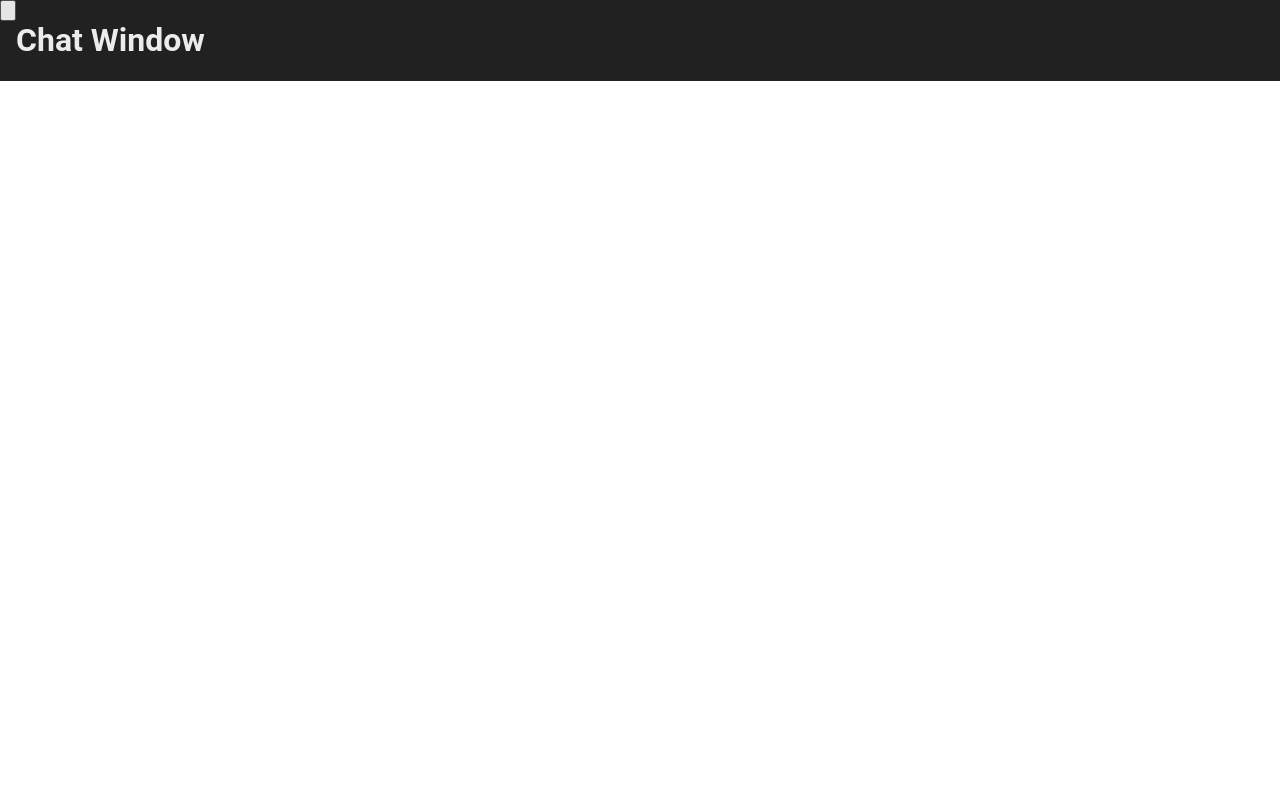
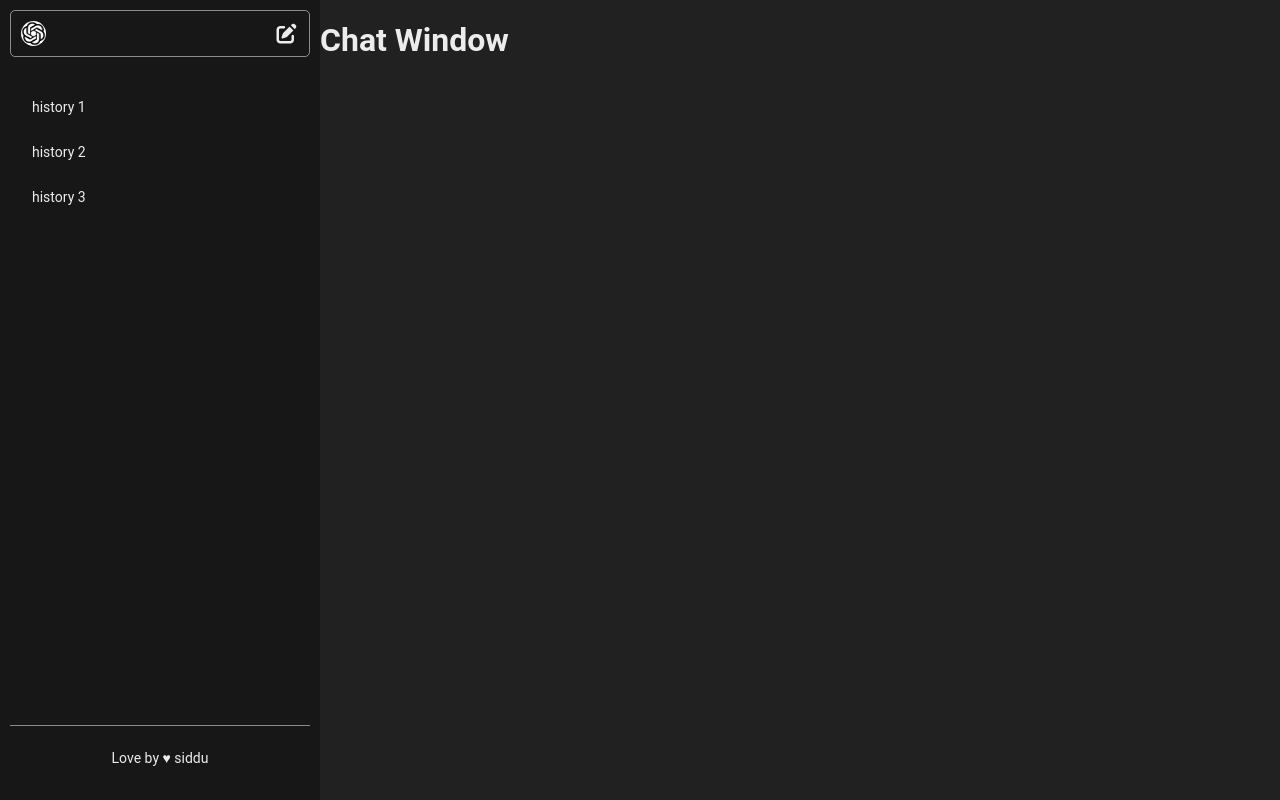
Before and after one commit to Siidu-Nhavi/chatVerse, a React (Vite) app in the folder frontend/: page / in a window 1280 px wide. Built offline with nearby package versions, Linux system fonts and the light colour scheme.

Commit message:
Designed: sidebar of application

```diff
--- a/frontend/index.html
+++ b/frontend/index.html
@@ -3,7 +3,14 @@
   <head>
     <meta charset="UTF-8" />
     <meta name="viewport" content="width=device-width, initial-scale=1.0" />
-    <link  class="icon" rel="icon" type="image/png" href="/logo.png" />
+    <link class="icon" rel="icon" type="image/png" href="/logo.png" />
+    <link
+      rel="stylesheet"
+      href="https://cdnjs.cloudflare.com/ajax/libs/font-awesome/7.3.1/css/all.min.css"
+      integrity="sha512-QeR2VH+lsBE5LSAe1Q5EnTBbe7XTBubt8dG93Y7gidSgdMCr8nVqKcfKAMyN96SV8KDbZVTDXChatu5G2KQGzg=="
+      crossorigin="anonymous"
+      referrerpolicy="no-referrer"
+    />
     <title>ChatterBox</title>
     <link rel="stylesheet" href="/src/index.css" />
   </head>
--- a/frontend/src/Sidebar.css
+++ b/frontend/src/Sidebar.css
@@ -0,0 +1,67 @@
+.sidebar{
+    background-color:#171717;
+    color:#b4b4b4;
+    height:100vh;
+    width:320px;
+    display:flex;
+    flex-direction:column;
+    justify-content:space-between;
+}
+
+button{
+    display:flex;
+    background-color:transparent;
+    justify-content:space-between;
+    align-items:center;
+    margin:10px;
+    padding:10px;
+    border-radius:5px;
+    border: solid 0.5px rgba(255, 255, 255, 0.5);
+    cursor:pointer;
+}
+
+button:hover{
+    background-color:rgba(255, 255, 255, 0.05);
+}
+
+
+.logo{
+    height:25px;
+    width:25px;
+    background-color:#fff;
+    border-radius:50%;
+    object-fit:cover;
+}
+
+button span{
+    font-size:20px;
+}
+
+.history{
+    padding: 10px;
+    margin: 10px;
+    height: 100%;
+
+}
+.history li{
+    list-style-type:none;
+    cursor:pointer;
+    padding:2px;
+    margin-bottom:0.3rem;
+    font-size: 14px;
+    border: solid 10px transparent;
+    position:relative;
+}
+
+.history li:hover{
+    background-color:rgba(255, 255, 255, 0.05);
+    border-radius:5px;
+}
+
+.sign{
+    padding: 10px;
+    margin: 10px;
+    font-size: 14px;
+    border-top: solid 0.25px rgba(255, 255, 255, 0.5);
+    text-align:center;
+}
--- a/frontend/src/Sidebar.jsx
+++ b/frontend/src/Sidebar.jsx
@@ -4,11 +4,20 @@
         <section className="sidebar">
            {/* new chat button */}
            <button>
-               <img></img>
-               <i></i>
+               <img src='./src/assets/blacklogo.png' alt="logo" className="logo" />
+              <span><i className="fa-solid fa-pen-to-square" ></i></span>
            </button>
            {/* history */}
+           <ul className="history">
+                <li>history 1</li>
+                <li>history 2</li>
+                <li>history 3</li>
+            </ul>
+
            {/* sign */}
+           <div className="sign">
+            <p>Love by &hearts; siddu</p>
+           </div>
         </section>
     );
 }
```
Also changed, not shown: frontend/src/assets/blacklogo.png (added).
